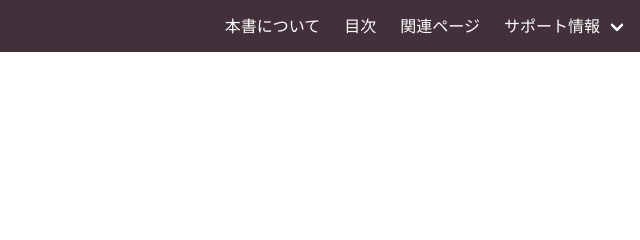
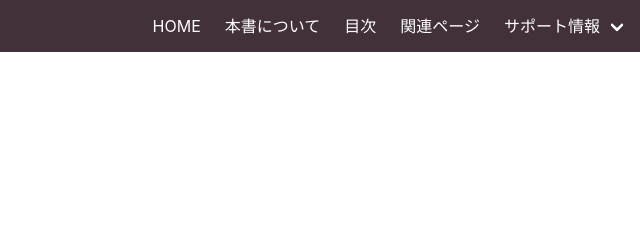
Before and after one commit to tanoshiiruby/tanoshiiruby.github.io, a plain HTML site: page 6/answer.html in a window 1280 px wide. Shown: the top 240 px of the page, 640-1280 px from the left. Drawn offline with Linux system fonts and the light colour scheme.

Commit message:
add link to HOME

```diff
--- a/6/answer.html
+++ b/6/answer.html
@@ -26,6 +26,7 @@
         </div>
 
         <div class="navbar-end">
+          <a class="navbar-item" href="index.html">HOME</a>
           <a class="navbar-item" href="index.html#about">本書について</a>
           <a class="navbar-item" href="index.html#toc">目次</a>
           <a class="navbar-item" href="index.html#rel">関連ページ</a>
```
Also changed, not shown: 6/eratta.html (+1 -0 lines), 6/index.html (+1 -0 lines), 6/list.html (+1 -0 lines), 6/opal.html (+1 -0 lines).
